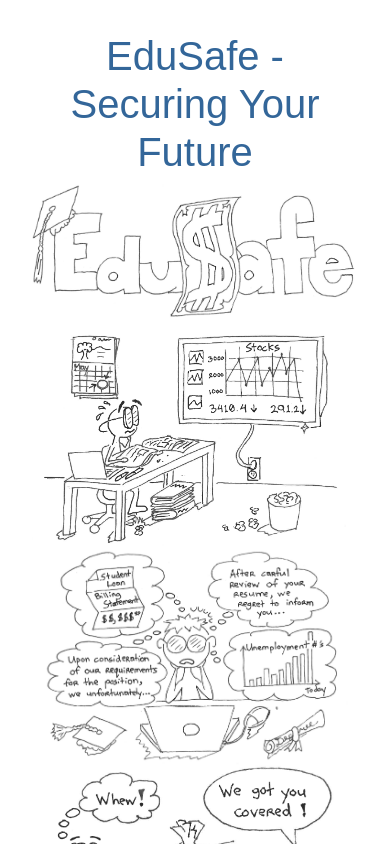
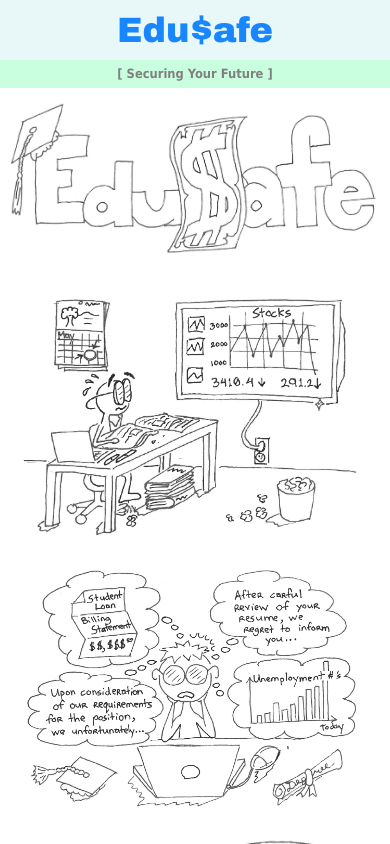
Before and after one commit to matthew-m-moore/EduSafe-Insurance, an Angular app in the folder EduSafe.WebSite/: page / in a window 390 px wide. Shown: the top 844 px of the page. Built offline with nearby package versions, Linux system fonts and the light colour scheme.

Commit message:
Lots of styling and formatting changes to make the website look better, still have a ways to go

```diff
--- a/EduSafe.WebSite/src/app/components/app-root.component.ts
+++ b/EduSafe.WebSite/src/app/components/app-root.component.ts
@@ -7,7 +7,8 @@ import { Component } from '@angular/core';
 })
 
 export class AppRootComponent {
-  headerText = 'EduSafe - Securing Your Future';
+  titleText = 'Edu$afe';
+  subtitleText = '[ Securing Your Future ]';
 
   public calculateIsClicked = false;
 
--- a/EduSafe.WebSite/src/app/styles/app-root.component.css
+++ b/EduSafe.WebSite/src/app/styles/app-root.component.css
@@ -1,5 +1,77 @@
 h1 {
-  color: #369;
-  font-family: Arial, Helvetica, sans-serif;
+  color: #1886fe;
+  font-family: "Arial Black", Gadget, sans-serif;
   font-size: 250%;
+  font-weight: bold;
+  margin-left: 0.8em;
+  margin-top: 0.2em;
 }
+
+h3 {
+  color: #808080;
+  font-family: Helvetica, Arial, sans-serif;
+  font-size: 120%;
+  font-weight: bold;
+  margin-right: 1em;
+  margin-top: 1.35em;
+}
+
+button {
+  margin: 1em;
+}
+
+#headerBorder {
+  border-bottom: 1.5px solid #808080;
+  margin: 0;
+}
+
+#titleHeader {
+  background-color: #e8f7f8;
+  margin: 0;
+  padding: 0;
+}
+
+#subtitleHeader {
+  background-color: #e8f7f8;
+  margin: 0;
+  padding: 0;
+}
+
+@media only screen and (max-width: 767px) {
+  h1 {
+    color: #1886fe;
+    font-family: "Arial Black", Gadget, sans-serif;
+    font-size: 220%;
+    font-weight: bold;
+    margin-top: 0.25em;
+    margin-bottom: 0.25em;
+    margin-left: 0;
+    text-align: center;
+  }
+
+  h3 {
+    color: #808080;
+    font-family: Tahoma, Geneva, sans-serif;
+    font-size: 80%;
+    margin-top: 0.5em;
+    margin-bottom: 0.5em;
+    margin-right: 0;
+    text-align: center;
+  }
+
+  #headerBorder {
+    border-bottom: 1px solid white;
+  }
+
+  #titleHeader {
+    background-color: #e8f7f8;
+    margin: 0;
+    padding: 0;
+  }
+
+  #subtitleHeader {
+    background-color: #c9ffde;
+    margin: 0;
+    padding: 0;
+  }
+}
--- a/EduSafe.WebSite/src/app/styles/home.component.css
+++ b/EduSafe.WebSite/src/app/styles/home.component.css
@@ -1,11 +1,15 @@
 #homeImages {
   max-width: 75%;
   height: auto;
+  margin-top: 1em;
+  margin-bottom: 1em;
 }
 
 @media only screen and (max-width: 600px) {
   #homeImages {
-    max-width: 100%;
+    max-width: 95%;
     height: auto;
+    margin-top: 0.8em;
+    margin-bottom: 0.8em;
   }
 }
--- a/EduSafe.WebSite/src/app/styles/model.component.css
+++ b/EduSafe.WebSite/src/app/styles/model.component.css
@@ -1,2 +1,7 @@
-body {
+input {
+  margin-top: 1em;
 }
+
+select {
+  margin-top: 1em;
+}
--- a/EduSafe.WebSite/src/app/views/app-root.component.html
+++ b/EduSafe.WebSite/src/app/views/app-root.component.html
@@ -1,7 +1,13 @@
 <div style="text-align:center">
-  <h1>
-    {{ headerText }}
-  </h1>
+  <div class="row row-bordered">
+    <div class="col-md-6 text-left" id="titleHeader">
+      <h1>{{ titleText }}</h1>
+    </div>
+    <div class="col-md-6 text-right" id="subtitleHeader">
+      <h3>{{ subtitleText }}</h3>
+    </div>
+  </div>
+  <div class="col-sm-12" id="headerBorder"></div>
   <router-outlet></router-outlet>
   <div *ngIf="!calculateIsClicked">
     <edusafe-home></edusafe-home>
--- a/EduSafe.WebSite/src/styles.css
+++ b/EduSafe.WebSite/src/styles.css
@@ -1,65 +1,4 @@
 /* Master Styles */
-h1 {
-  color: #369;
-  font-family: Arial, Helvetica, sans-serif;
-  font-size: 250%;
+* {
+  font-family: Helvetica, Arial, sans-serif;
 }
-h2, h3 {
-  color: #444;
-  font-family: Arial, Helvetica, sans-serif;
-  font-weight: lighter;
-}
-body {
-  margin: 2em;
-}
-body, input[text], button {
-  color: #888;
-  font-family: Cambria, Georgia;
-}
-a {
-  cursor: pointer;
-  cursor: hand;
-}
-button {
-  font-family: Arial;
-  background-color: #eee;
-  border: none;
-  padding: 5px 10px;
-  border-radius: 4px;
-  cursor: pointer;
-  cursor: hand;
-}
-button:hover {
-  background-color: #cfd8dc;
-}
-button:disabled {
-  background-color: #eee;
-  color: #aaa;
-  cursor: auto;
-}
-
-/* Navigation link styles */
-nav a {
-  padding: 5px 10px;
-  text-decoration: none;
-  margin-right: 10px;
-  margin-top: 10px;
-  display: inline-block;
-  background-color: #eee;
-  border-radius: 4px;
-}
-nav a:visited, a:link {
-  color: #607D8B;
-}
-nav a:hover {
-  color: #039be5;
-  background-color: #CFD8DC;
-}
-nav a.active {
-  color: #039be5;
-}
-
-/* everywhere else */
-* {
-  font-family: Arial, Helvetica, sans-serif;
-}
```
